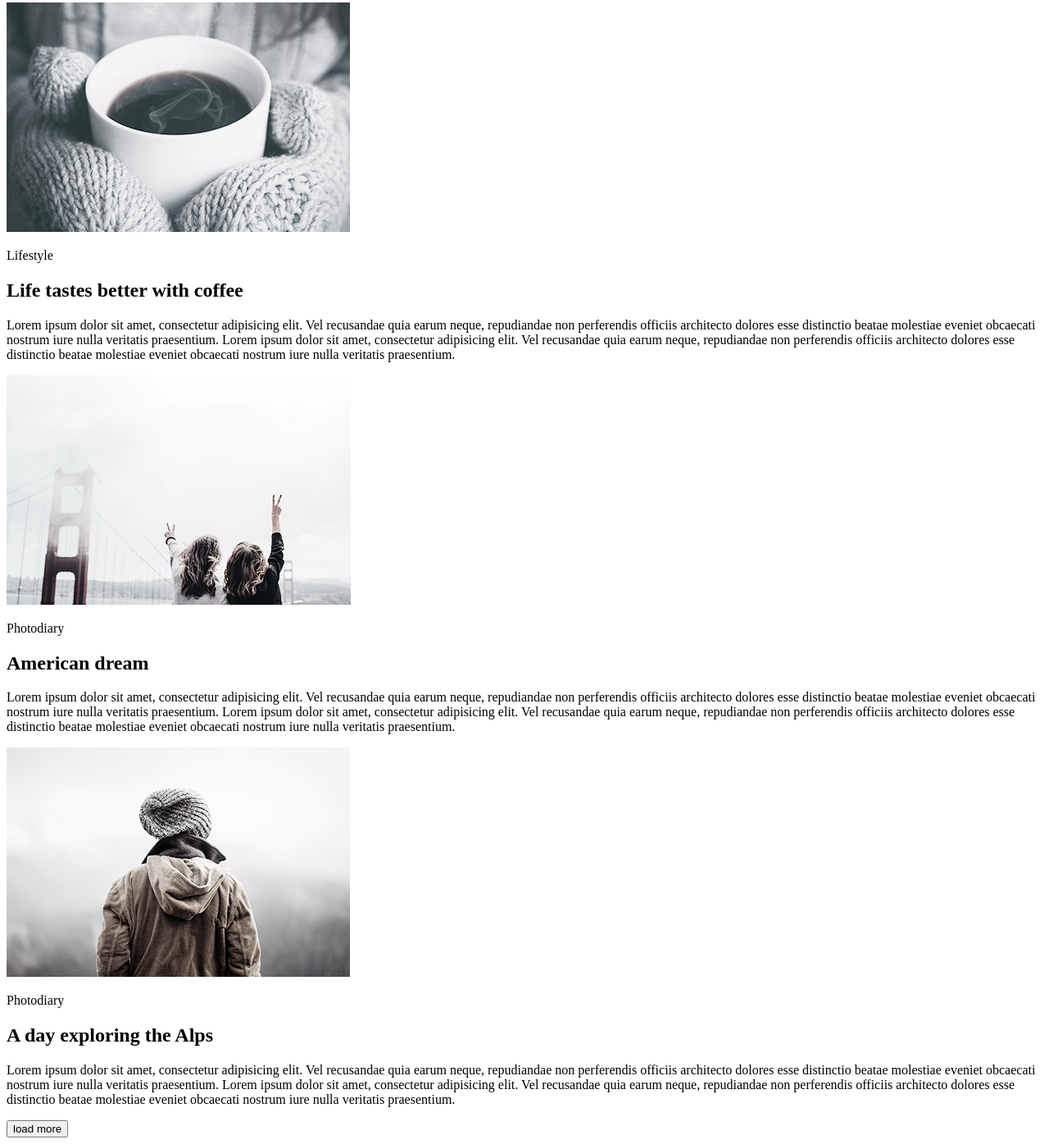
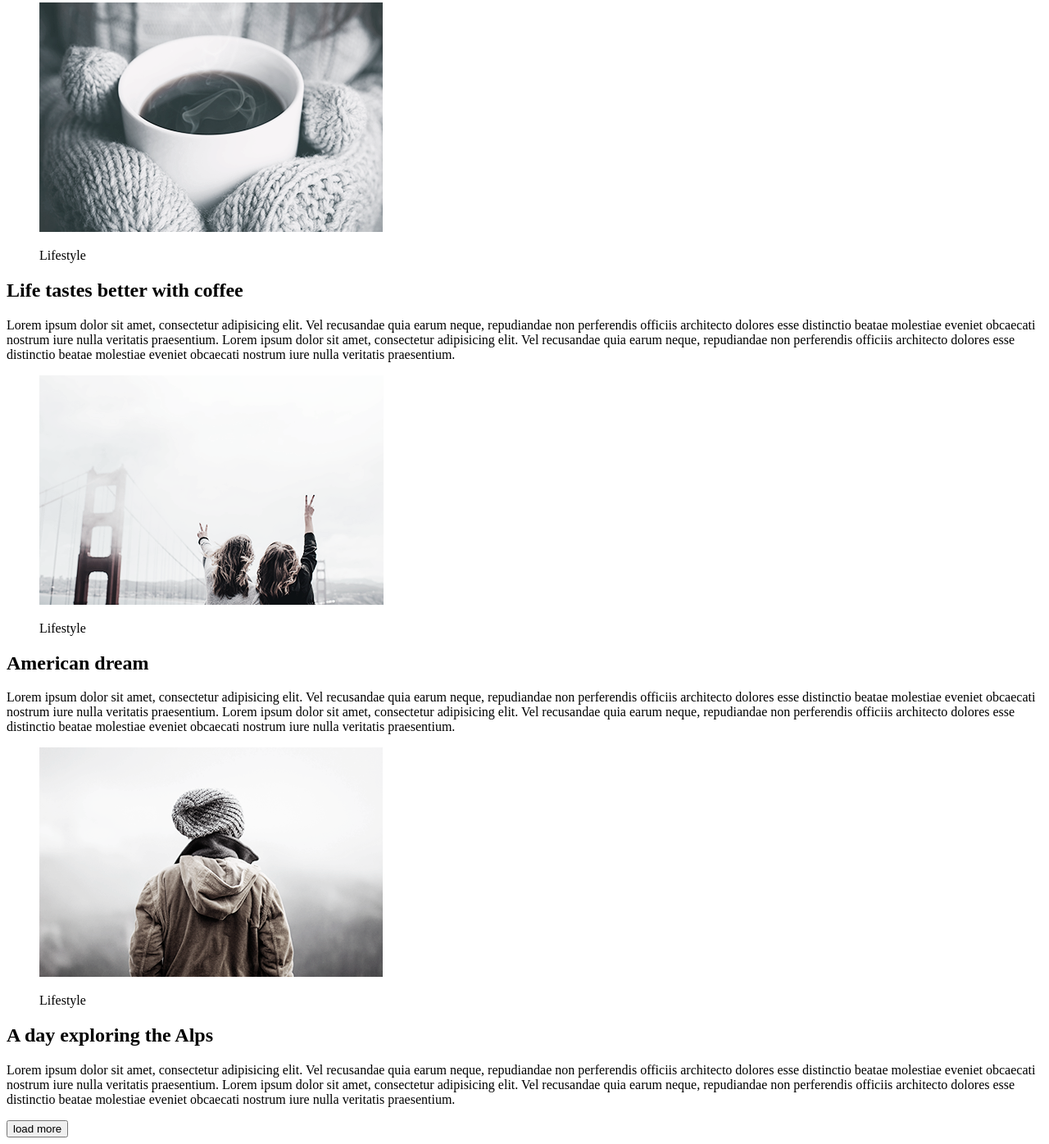
Before and after one commit to WerHawer/goit-fe-course, a plain HTML site: page module-1/index.htm in a window 1280 px wide. Shown: the part 556-1952 px from the top of the page at 82% size. Drawn offline with Linux system fonts and the light colour scheme.

Commit message:
did figcapture

```diff
--- a/module-1/index.htm
+++ b/module-1/index.htm
@@ -20,32 +20,45 @@
     </div>
 
     <div>
-        <img src="img\top_left.png" alt="lifestyle">
-        <p>Lifestyle</p>
+        <figure>
+            <p><img src="img/top_left.png" alt="lifestyle"></p>
+            <figcaption>Lifestyle</figcaption>
+        </figure>
+
         <h2>More than just a music festival</h2>
 
         <P>Lorem ipsum dolor sit amet, consectetur adipisicing elit. Vel recusandae quia earum neque, repudiandae non perferendis officiis architecto dolores esse distinctio beatae molestiae eveniet obcaecati nostrum iure nulla veritatis praesentium. Lorem
             ipsum dolor sit amet, consectetur adipisicing elit. Vel recusandae quia earum neque, repudiandae non perferendis officiis architecto dolores esse distinctio beatae molestiae eveniet obcaecati nostrum iure nulla veritatis praesentium.</P>
+
     </div>
     <div>
-        <img src="img\top_right.png" alt="lifestyle">
-        <p>Lifestyle</p>
+        <figure>
+            <p><img src="img/top_right.png" alt="lifestyle"></p>
+            <figcaption>Lifestyle</figcaption>
+        </figure>
+
         <h2>Life tastes better with coffee</h2>
 
         <P>Lorem ipsum dolor sit amet, consectetur adipisicing elit. Vel recusandae quia earum neque, repudiandae non perferendis officiis architecto dolores esse distinctio beatae molestiae eveniet obcaecati nostrum iure nulla veritatis praesentium. Lorem
             ipsum dolor sit amet, consectetur adipisicing elit. Vel recusandae quia earum neque, repudiandae non perferendis officiis architecto dolores esse distinctio beatae molestiae eveniet obcaecati nostrum iure nulla veritatis praesentium.</P>
     </div>
     <div>
-        <img src="img\down_left.png" alt="lifestyle">
-        <p>Photodiary</p>
+        <figure>
+            <p><img src="img/down_left.png" alt="lifestyle"></p>
+            <figcaption>Lifestyle</figcaption>
+        </figure>
+
         <h2>American dream</h2>
 
         <P>Lorem ipsum dolor sit amet, consectetur adipisicing elit. Vel recusandae quia earum neque, repudiandae non perferendis officiis architecto dolores esse distinctio beatae molestiae eveniet obcaecati nostrum iure nulla veritatis praesentium. Lorem
             ipsum dolor sit amet, consectetur adipisicing elit. Vel recusandae quia earum neque, repudiandae non perferendis officiis architecto dolores esse distinctio beatae molestiae eveniet obcaecati nostrum iure nulla veritatis praesentium.</P>
     </div>
     <div>
-        <img src="img\down_right.png" alt="lifestyle">
-        <p>Photodiary</p>
+        <figure>
+            <p><img src="img/down_right.png" alt="lifestyle"></p>
+            <figcaption>Lifestyle</figcaption>
+        </figure>
+
         <h2>A day exploring the Alps</h2>
 
         <P>Lorem ipsum dolor sit amet, consectetur adipisicing elit. Vel recusandae quia earum neque, repudiandae non perferendis officiis architecto dolores esse distinctio beatae molestiae eveniet obcaecati nostrum iure nulla veritatis praesentium. Lorem
```
